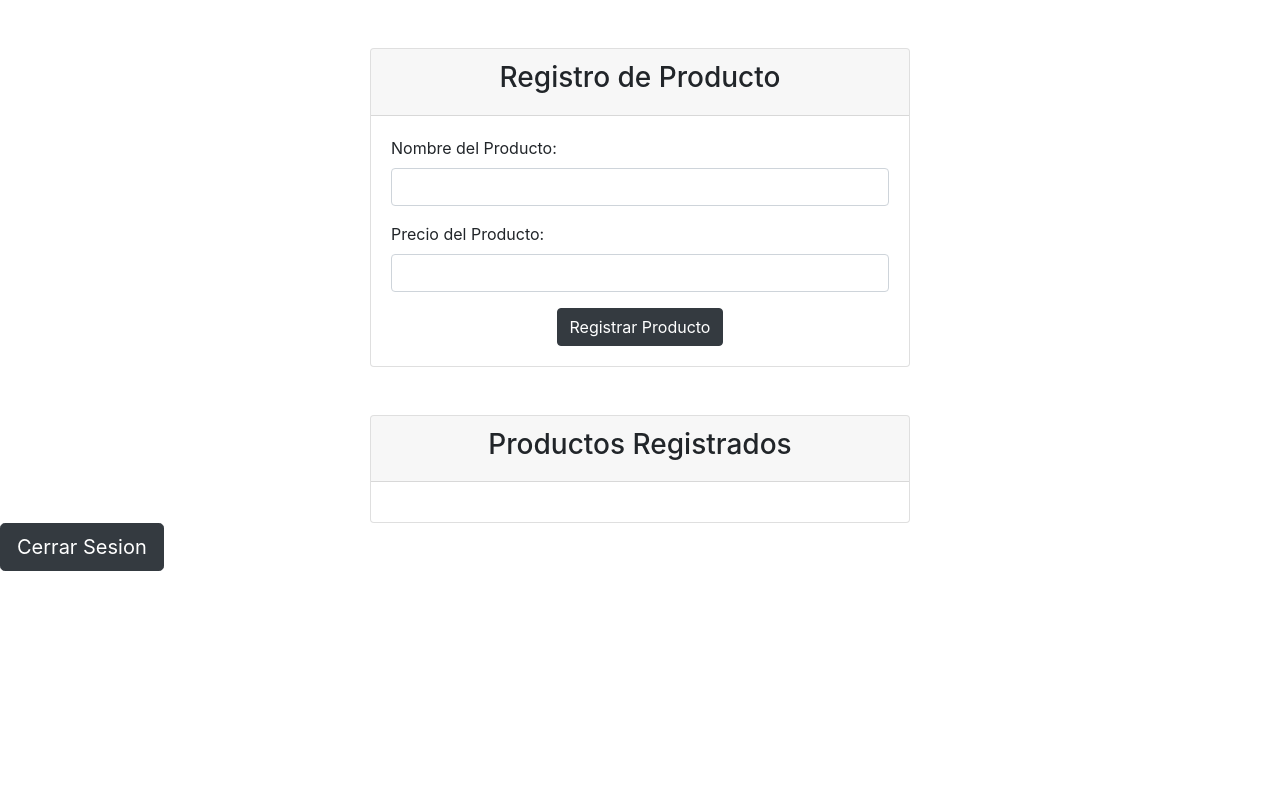
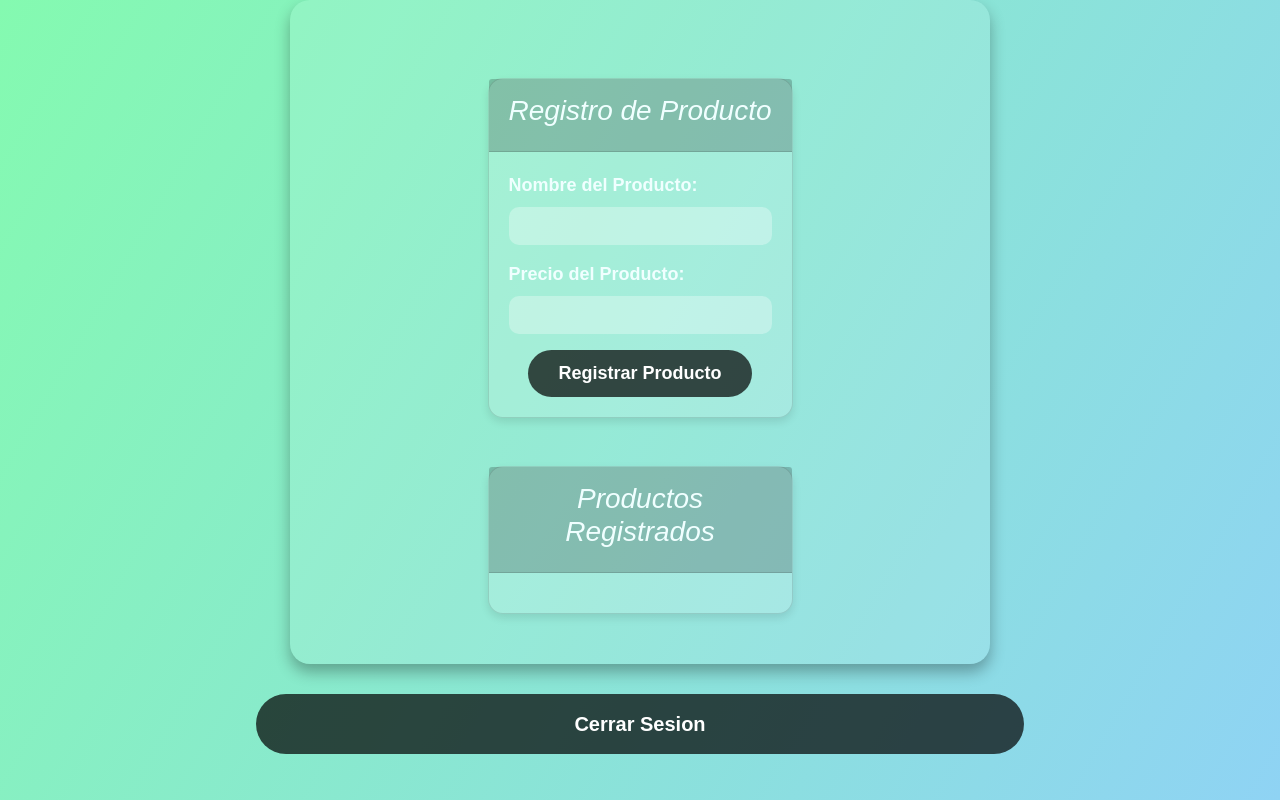
Before and after one commit to GustavoMeMu/examen_suits, a PHP site: page / in a window 1280 px wide. Run offline with PHP 8.4, Linux system fonts and the light colour scheme.

Commit message:
actualizacion

```diff
--- a/index.php
+++ b/index.php
@@ -13,7 +13,7 @@ require_once "./app/controller/inicio.php";
     <title>Registro de Producto</title>
     <link href="https://stackpath.bootstrapcdn.com/bootstrap/4.5.2/css/bootstrap.min.css" rel="stylesheet">
     <link rel="stylesheet" href="https://cdnjs.cloudflare.com/ajax/libs/font-awesome/6.0.0-beta3/css/all.min.css">
-    <link rel="stylesheet" href="<?= CSS . 'producto-style.css'; ?>">
+    <link rel="stylesheet" href="<?= CSS . 'producto.css'; ?>">
     <script src="https://ajax.googleapis.com/ajax/libs/jquery/3.6.0/jquery.min.js"></script>
 </head>
 
--- /dev/null
+++ b/public/css/producto.css
@@ -0,0 +1,215 @@
+/* Estilos generales */
+html, body {
+    font-family: 'Arial', Helvetica, sans-serif;
+    background: linear-gradient(120deg, #84fab0, #8fd3f4);
+    min-height: 100vh;
+    background-size: cover;
+    background-repeat: no-repeat;
+    color: #ffffff;
+    margin: 0;
+    padding: 0;
+    display: block; /* Elimina el flexbox global */
+}
+/* Contenedor principal */
+.container {
+    position: relative;
+    max-width: 700px;
+    width: 100%;
+    background: rgba(255, 255, 255, 0.1);
+    border-radius: 20px;
+    box-shadow: 0px 8px 15px rgba(0, 0, 0, 0.3);
+    padding: 30px;
+    color: white;
+}
+
+/* Estilo de las tarjetas */
+.card {
+    background: rgba(255, 255, 255, 0.15);
+    border-radius: 15px;
+    box-shadow: 0px 4px 8px rgba(0, 0, 0, 0.1);
+    margin-bottom: 20px;
+}
+
+.card-header {
+    background-color: rgba(0, 0, 0, 0.2);
+    color: azure;
+    text-align: center;
+    font-style: italic;
+    font-size: 28px;
+    border-radius: 15px 15px 0 0;
+    padding: 15px;
+}
+
+.card-body {
+    padding: 20px;
+}
+
+/* Estilo del formulario */
+.form-group label {
+    font-weight: bold;
+    color: azure;
+    font-size: 18px;
+}
+
+.form-control {
+    border-radius: 10px;
+    border: none;
+    padding: 10px;
+    background: rgba(255, 255, 255, 0.3);
+    color: white;
+    font-size: 16px;
+}
+
+.form-control::placeholder {
+    color: #ffffff;
+}
+
+.form-control:focus {
+    outline: none;
+    background: rgba(255, 255, 255, 0.4);
+}
+
+/* Botones */
+.btn-dark {
+    background-color: rgba(0, 0, 0, 0.7);
+    border: none;
+    padding: 10px 30px;
+    font-size: 18px;
+    font-weight: bold;
+    border-radius: 30px;
+    color: white;
+    transition: all 0.3s;
+}
+
+.btn-dark:hover {
+    background-color: rgba(0, 0, 0, 0.9);
+}
+
+/* Lista de productos */
+.list-group-item {
+    background-color: rgba(255, 255, 255, 0.2);
+    border: none;
+    color: white;
+    margin-bottom: 10px;
+    padding: 15px;
+    border-radius: 10px;
+}
+
+.list-group-item:hover {
+    background-color: rgba(255, 255, 255, 0.4);
+}
+
+/* Botones de editar y eliminar */
+.btn-warning {
+    background-color: #ffae42;
+    border: none;
+    border-radius: 20px;
+    padding: 5px 15px;
+}
+
+.btn-warning:hover {
+    background-color: #ff9700;
+}
+
+.btn-danger {
+    background-color: #dc3545;
+    border: none;
+    border-radius: 20px;
+    padding: 5px 15px;
+}
+
+.btn-danger:hover {
+    background-color: #c82333;
+}
+
+/* Botón de cerrar sesión */
+#sesion {
+    display: block;
+    margin: 30px auto;
+    width: 60%;
+    text-align: center;
+    background-color: rgba(0, 0, 0, 0.7);
+    border-radius: 30px;
+    color: white;
+    padding: 15px;
+    font-size: 20px;
+    font-weight: bold;
+    transition: all 0.3s;
+}
+
+#sesion:hover {
+    background-color: rgba(0, 0, 0, 0.9);
+}
+
+
+/* Botones */
+.btn-dark {
+    background-color: rgba(0, 0, 0, 0.7);
+    border: none;
+    padding: 10px 30px;
+    font-size: 18px;
+    font-weight: bold;
+    border-radius: 30px;
+    color: white;
+    transition: all 0.3s;
+}
+
+.btn-dark:hover {
+    background-color: rgba(0, 0, 0, 0.9);
+}
+
+/* Lista de productos */
+.list-group-item {
+    background-color: rgba(255, 255, 255, 0.2);
+    border: none;
+    color: white;
+    margin-bottom: 10px;
+    padding: 15px;
+    border-radius: 10px;
+}
+
+.list-group-item:hover {
+    background-color: rgba(255, 255, 255, 0.4);
+}
+
+/* Botones de editar y eliminar */
+.btn-warning {
+    background-color: #ffae42;
+    border: none;
+    border-radius: 20px;
+    padding: 5px 15px;
+}
+
+.btn-warning:hover {
+    background-color: #ff9700;
+}
+
+.btn-danger {
+    background-color: #dc3545;
+    border: none;
+    border-radius: 20px;
+    padding: 5px 15px;
+}
+
+.btn-danger:hover {
+    background-color: #c82333;
+}
+
+/* Botón de cerrar sesión */
+#sesion {
+    display: block;
+    margin: 30px auto;
+    width: 60%;
+    text-align: center;
+    background-color: rgba(0, 0, 0, 0.7);
+    border-radius: 30px;
+    color: white;
+    padding: 15px;
+    font-size: 20px;
+    font-weight: bold;
+    transition: all 0.3s;
+}
+
+#sesion:hover {
+    background-color: rgba(0, 0, 0, 0.9);
+}
--- a/registro.php
+++ b/registro.php
@@ -68,7 +68,7 @@ require_once "./app/controller/registro.php";
                             </div>
                             <br>
                             <div class="text-center">
-                                <a href="login.php" class="btn btn-secondary">Iniciar Sesión</a>
+                                <a href="login.php" class="btn btn-secondary">Regresar al inicio de sesión</a>
                             </div>
 
                         </form>
```
